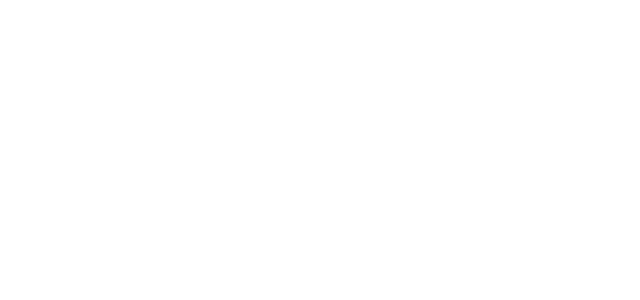
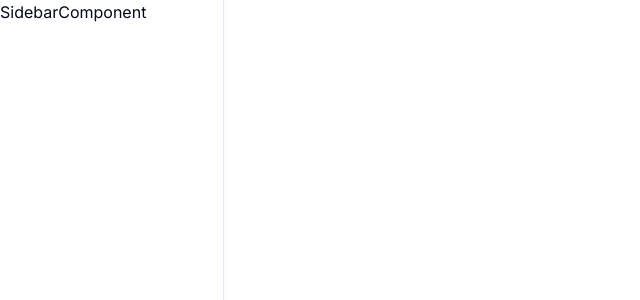
Before and after one commit to Josy-coder/uok_data-analytics_lms, a Next.js app: page / in a window 1280 px wide. Shown: the top 300 px of the page, without its empty margins (0-640 px from the left). Built offline with nearby package versions, Linux system fonts and the light colour scheme.

Commit message:
added sidebar component for dashboard

```diff
--- /dev/null
+++ b/app/(auth)/(routes)/layout.tsx
@@ -0,0 +1,12 @@
+const AuthLayout = ({
+    children
+}: { children: React.ReactNode;
+}) => {
+    return (
+        <div className="h-full flex items-center justify-center">
+            {children}
+        </div>
+     );
+}
+
+export default AuthLayout;
--- /dev/null
+++ b/app/(dashboard)/_components/sidebar.tsx
@@ -0,0 +1,7 @@
+export const Sidebar = () => {
+return (
+    <div className="h-full border-r flex flex-col overflow-y-auto bg-white shadow-sm">
+        SidebarComponent
+    </div>
+)
+}
--- /dev/null
+++ b/app/(dashboard)/layout.tsx
@@ -0,0 +1,18 @@
+import { Sidebar } from "./_components/sidebar";
+
+const DashboardLayout = ({
+    children
+}: {
+    children: React.ReactNode;
+}) => {
+    return (
+        <div className="h-full">
+            <div className="hidden md:flex h-full w-56 flex-col fixed insert-y-0-z-50">
+                <Sidebar/>
+            </div>
+            {children}
+        </div>
+    );
+}
+
+export default DashboardLayout;
```
